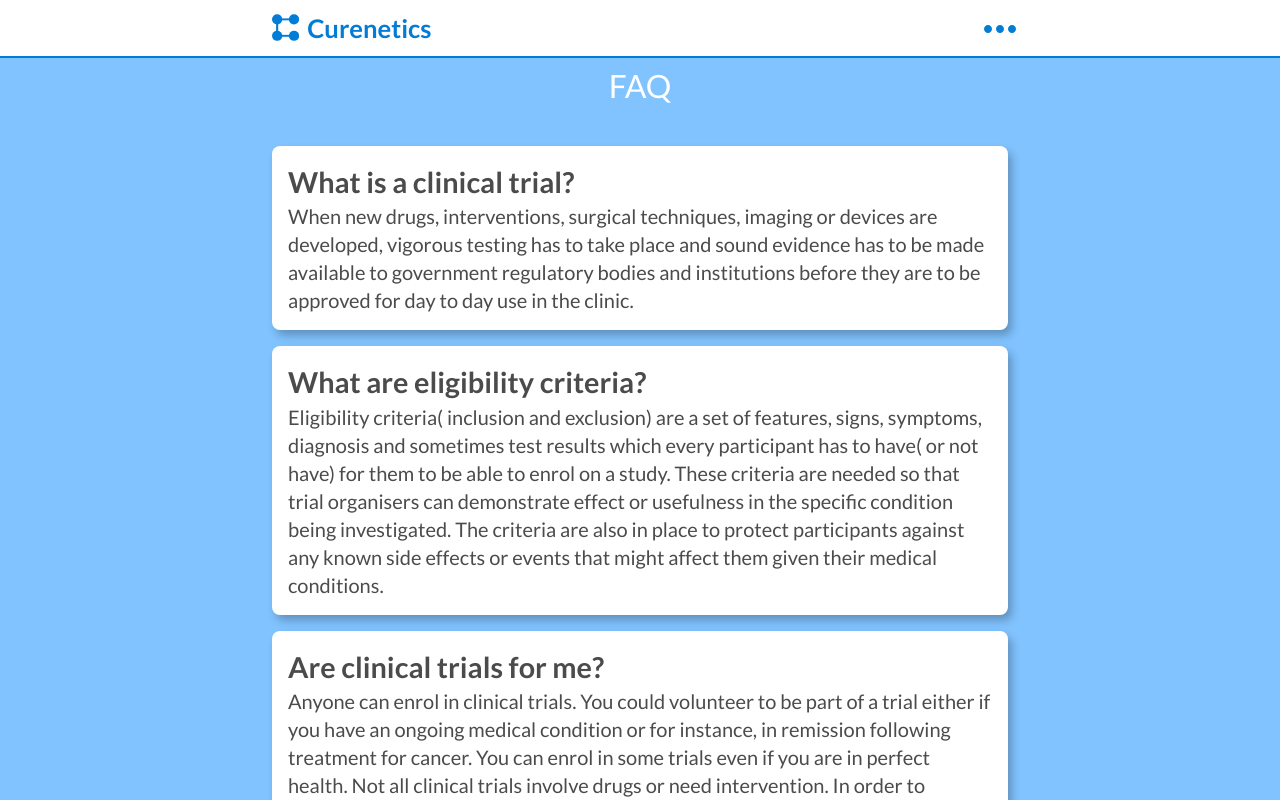
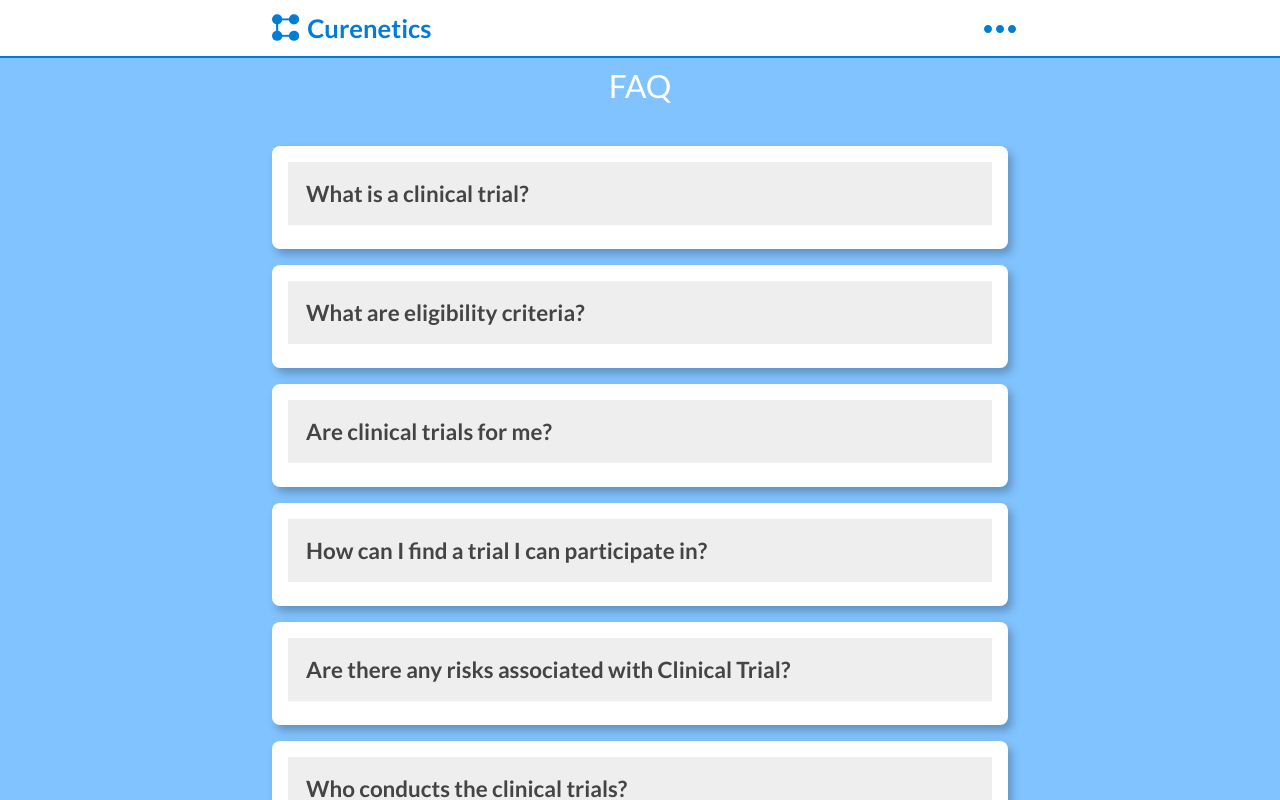
Before and after one commit to fac-15/Curenetics, a React (Vite) app: page /faq in a window 1280 px wide. Shown: the top 800 px of the page. Built offline with nearby package versions, Linux system fonts and the light colour scheme.

Commit message:
added accordion

```diff
--- a/src/Components/Faq/Faq.js
+++ b/src/Components/Faq/Faq.js
@@ -1,6 +1,16 @@
 import React from "react";
 import questions from "./questions";
 import "./faq.css";
+
+const handleClick = e => {
+  e.target.classList.toggle("active");
+  let panel = e.target.nextElementSibling;
+  if (panel.style.display === "block") {
+    panel.style.display = "none";
+  } else {
+    panel.style.display = "block";
+  }
+};
 
 const Faq = () => {
   return (
@@ -10,8 +20,12 @@
         {questions.map(question => {
           return (
             <li className="small-card-q" key={question.question}>
-              <h3>{question.question}</h3>
-              <p>{question.answer}</p>
+              <button className="accordion" onClick={e => handleClick(e)}>
+                {question.question}
+              </button>
+              <div className="panel">
+                <p>{question.answer}</p>
+              </div>
             </li>
           );
         })}
--- a/src/Components/Faq/faq.css
+++ b/src/Components/Faq/faq.css
@@ -10,10 +10,33 @@
   padding: 1rem;
   border-radius: 0.5rem;
   box-shadow: 0.25rem 0.35rem 0.5rem rgba(0, 0, 0, 0.25);
+  transition: 0.4s;
 }
 
-/* headings */
-.small-card-q h3 {
-  font-size: 1.8rem;
+.accordion {
+  background-color: #eee;
+  color: #444;
+  cursor: pointer;
+  padding: 18px;
+  width: 100%;
+  border: none;
+  text-align: left;
+  outline: none;
+  font-size: 15px;
+  margin-bottom: 0.5rem;
+  font-size: 1.4rem;
   font-weight: var(--bold);
 }
+
+.active, .accordion:hover {
+  background-color: #ccc;
+}
+
+.panel {
+  padding: 0 18px;
+  display: none;
+  background-color: white;
+  overflow: hidden;
+  transition: 0.4s;
+  transition: 0.4s display ease-out;
+}
```
